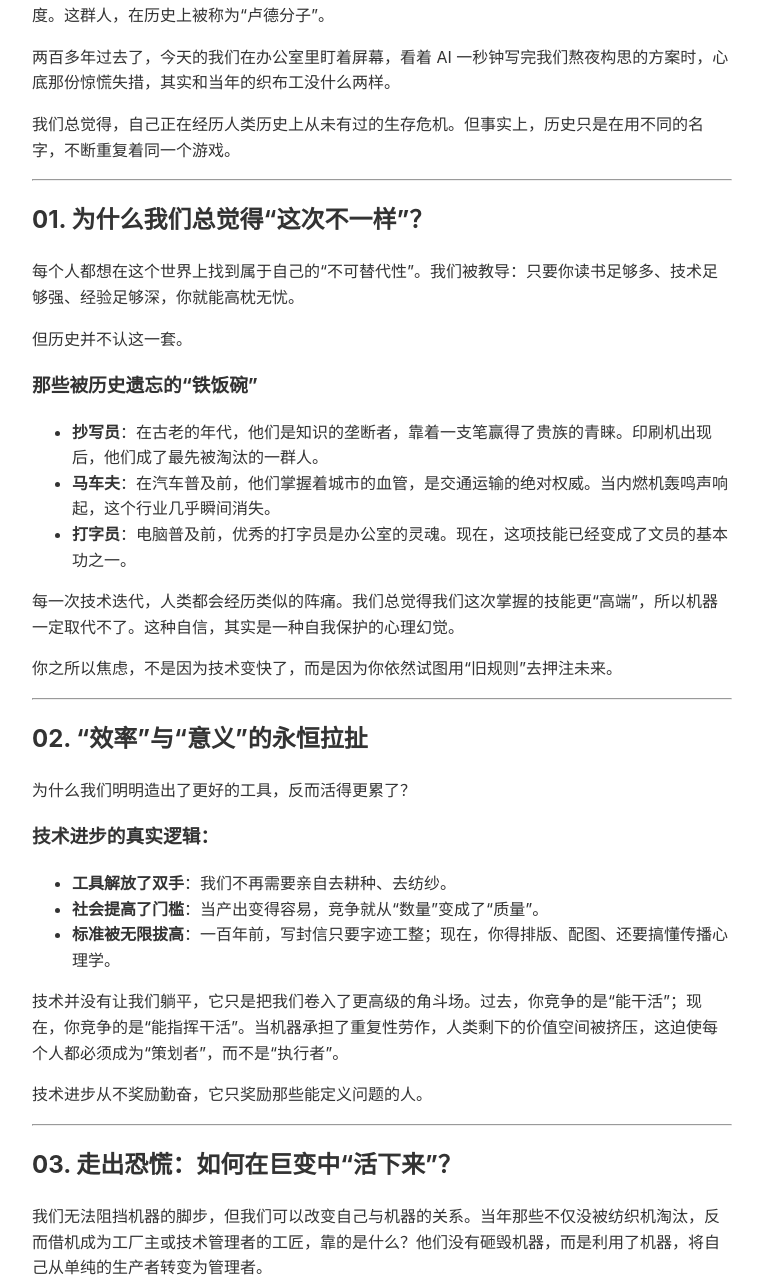
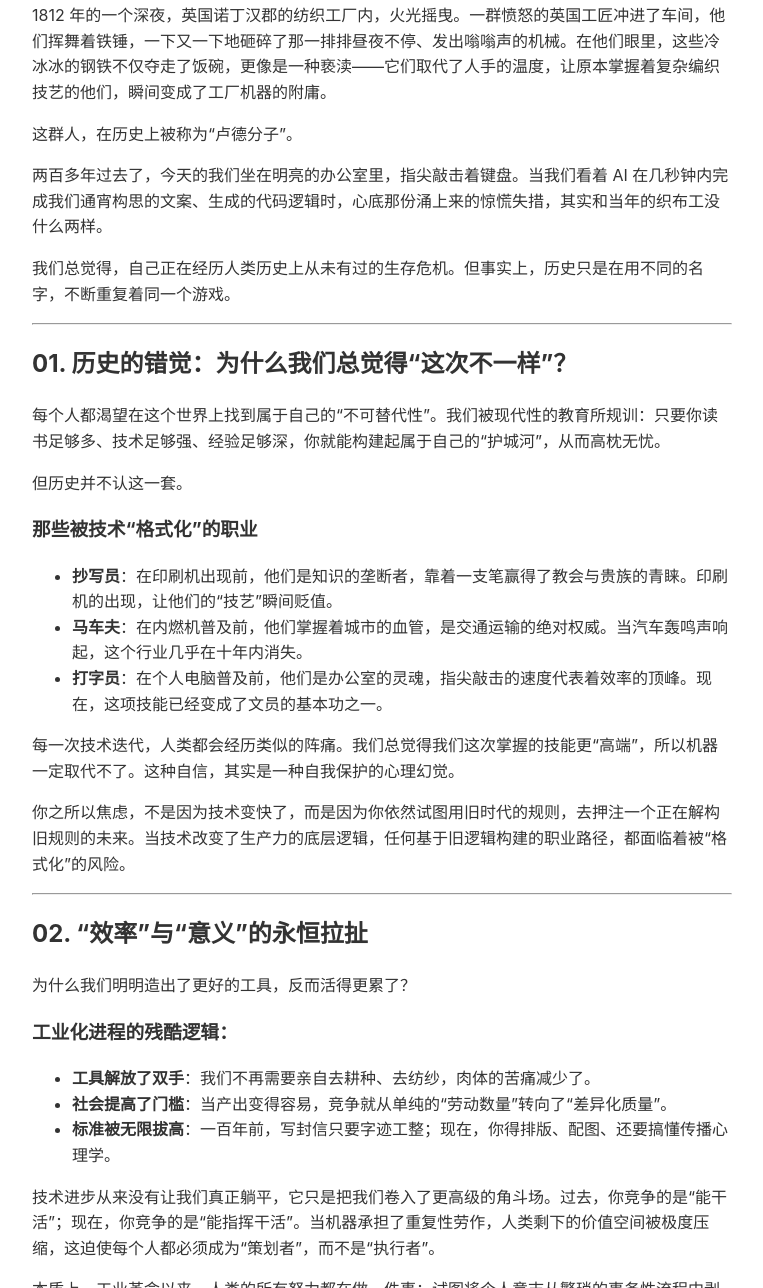
Before and after one commit to njcnki/my-blog, an Astro site: page /my-blog/posts/history-loop in a window 1280 px wide. Shown: the part 345-1633 px from the top of the page, without its empty margins (258-1021 px from the left). Built offline with nearby package versions, Linux system fonts and the light colour scheme; Astro itself is replaced by a stand-in of ours.

Commit message:
Expand history loop post to 2000 chars

```diff
--- a/src/content/posts/history-loop.md
+++ b/src/content/posts/history-loop.md
@@ -1,35 +1,37 @@
 ---
-title: '砸碎纺织机的人与焦虑的现代人：历史正在循环'
+title: '砸碎纺织机的人与焦虑的现代人：一场跨越两百年的历史循环'
 pubDate: '2026-03-12'
-description: '你现在感到的 AI 焦虑，其实是两百年前纺织工人们的老戏码。'
+description: '你现在感到的 AI 焦虑，其实是两百年前纺织工人们的老戏码。当我们用宏大历史的眼光审视技术变革，会发现我们从未真正离开过那个充满动荡的时代。'
 author: '说不得'
 tags: ['历史', '职场', '观察']
 ---
 
-# 砸碎纺织机的人与焦虑的现代人：历史正在循环
+# 砸碎纺织机的人与焦虑的现代人：一场跨越两百年的历史循环
 
-1812 年的一个深夜，一群愤怒的英国工匠冲进了纺织厂，挥舞着锤子砸碎了那一排排昼夜不停的机械。在他们眼里，这些冷冰冰的钢铁不仅夺走了饭碗，更像是一种亵渎——它们取代了人手的温度。这群人，在历史上被称为“卢德分子”。
+1812 年的一个深夜，英国诺丁汉郡的纺织工厂内，火光摇曳。一群愤怒的英国工匠冲进了车间，他们挥舞着铁锤，一下又一下地砸碎了那一排排昼夜不停、发出嗡嗡声的机械。在他们眼里，这些冷冰冰的钢铁不仅夺走了饭碗，更像是一种亵渎——它们取代了人手的温度，让原本掌握着复杂编织技艺的他们，瞬间变成了工厂机器的附庸。
 
-两百多年过去了，今天的我们在办公室里盯着屏幕，看着 AI 一秒钟写完我们熬夜构思的方案时，心底那份惊慌失措，其实和当年的织布工没什么两样。
+这群人，在历史上被称为“卢德分子”。
+
+两百多年过去了，今天的我们坐在明亮的办公室里，指尖敲击着键盘。当我们看着 AI 在几秒钟内完成我们通宵构思的文案、生成的代码逻辑时，心底那份涌上来的惊慌失措，其实和当年的织布工没什么两样。
 
 我们总觉得，自己正在经历人类历史上从未有过的生存危机。但事实上，历史只是在用不同的名字，不断重复着同一个游戏。
 
 ---
 
-## 01. 为什么我们总觉得“这次不一样”？
+## 01. 历史的错觉：为什么我们总觉得“这次不一样”？
 
-每个人都想在这个世界上找到属于自己的“不可替代性”。我们被教导：只要你读书足够多、技术足够强、经验足够深，你就能高枕无忧。
+每个人都渴望在这个世界上找到属于自己的“不可替代性”。我们被现代性的教育所规训：只要你读书足够多、技术足够强、经验足够深，你就能构建起属于自己的“护城河”，从而高枕无忧。
 
 但历史并不认这一套。
 
-### 那些被历史遗忘的“铁饭碗”
-*   **抄写员**：在古老的年代，他们是知识的垄断者，靠着一支笔赢得了贵族的青睐。印刷机出现后，他们成了最先被淘汰的一群人。
-*   **马车夫**：在汽车普及前，他们掌握着城市的血管，是交通运输的绝对权威。当内燃机轰鸣声响起，这个行业几乎瞬间消失。
-*   **打字员**：电脑普及前，优秀的打字员是办公室的灵魂。现在，这项技能已经变成了文员的基本功之一。
+### 那些被技术“格式化”的职业
+*   **抄写员**：在印刷机出现前，他们是知识的垄断者，靠着一支笔赢得了教会与贵族的青睐。印刷机的出现，让他们的“技艺”瞬间贬值。
+*   **马车夫**：在内燃机普及前，他们掌握着城市的血管，是交通运输的绝对权威。当汽车轰鸣声响起，这个行业几乎在十年内消失。
+*   **打字员**：在个人电脑普及前，他们是办公室的灵魂，指尖敲击的速度代表着效率的顶峰。现在，这项技能已经变成了文员的基本功之一。
 
 每一次技术迭代，人类都会经历类似的阵痛。我们总觉得我们这次掌握的技能更“高端”，所以机器一定取代不了。这种自信，其实是一种自我保护的心理幻觉。
 
-你之所以焦虑，不是因为技术变快了，而是因为你依然试图用“旧规则”去押注未来。
+你之所以焦虑，不是因为技术变快了，而是因为你依然试图用旧时代的规则，去押注一个正在解构旧规则的未来。当技术改变了生产力的底层逻辑，任何基于旧逻辑构建的职业路径，都面临着被“格式化”的风险。
 
 ---
 
@@ -37,28 +39,30 @@ tags: ['历史', '职场', '观察']
 
 为什么我们明明造出了更好的工具，反而活得更累了？
 
-### 技术进步的真实逻辑：
-*   **工具解放了双手**：我们不再需要亲自去耕种、去纺纱。
-*   **社会提高了门槛**：当产出变得容易，竞争就从“数量”变成了“质量”。
+### 工业化进程的残酷逻辑：
+*   **工具解放了双手**：我们不再需要亲自去耕种、去纺纱，肉体的苦痛减少了。
+*   **社会提高了门槛**：当产出变得容易，竞争就从单纯的“劳动数量”转向了“差异化质量”。
 *   **标准被无限拔高**：一百年前，写封信只要字迹工整；现在，你得排版、配图、还要搞懂传播心理学。
 
-技术并没有让我们躺平，它只是把我们卷入了更高级的角斗场。过去，你竞争的是“能干活”；现在，你竞争的是“能指挥干活”。当机器承担了重复性劳作，人类剩下的价值空间被挤压，这迫使每个人都必须成为“策划者”，而不是“执行者”。
+技术进步从来没有让我们真正躺平，它只是把我们卷入了更高级的角斗场。过去，你竞争的是“能干活”；现在，你竞争的是“能指挥干活”。当机器承担了重复性劳作，人类剩下的价值空间被极度压缩，这迫使每个人都必须成为“策划者”，而不是“执行者”。
 
-技术进步从不奖励勤奋，它只奖励那些能定义问题的人。
+本质上，工业革命以来，人类的所有努力都在做一件事：试图将个人意志从繁琐的事务性流程中剥离出来。但我们忽略了一个代价——当我们不再需要亲自“生产”时，我们对自己工作的掌控感也在随之丧失。
 
 ---
 
 ## 03. 走出恐慌：如何在巨变中“活下来”？
 
-我们无法阻挡机器的脚步，但我们可以改变自己与机器的关系。当年那些不仅没被纺织机淘汰，反而借机成为工厂主或技术管理者的工匠，靠的是什么？他们没有砸毁机器，而是利用了机器，将自己从单纯的生产者转变为管理者。
+我们无法阻挡机器的脚步，但我们可以改变自己与机器的关系。当年那些不仅没被纺织机淘汰，反而借机成为工厂主或技术管理者的工匠，靠的是什么？
+
+他们没有试图把织布机砸个粉碎，而是选择学习如何维护这些机器，如何管理庞大的生产流程，将自己从单纯的生产者转变为管理者。
 
 ### 给你的破局指南：
 
 1.  **从“产出者”变为“策展人”**：
-    不要再去做那些“谁都能做”的标准化工作。要把自己当作一个项目的“策展人”或“导演”，你的核心能力不是写完那篇文章，而是整合所有资源，完成一次完美的输出。
+    不要再去做那些“谁都能做”的标准化工作。在这个信息泛滥的时代，最好的价值不是“创造”，而是“筛选”。要把自己当作一个项目的“策展人”或“导演”，你的核心能力不是写完那篇文章，而是整合所有资源，完成一次完美的输出。
 
 2.  **构建“机器听不懂”的护城河**：
-    人工智能可以通过数据分析出趋势，但它无法理解人性中的矛盾、脆弱、以及那种带有体温的信任。在关键的人际决策、深度合作和情感纽带上，那是你的主场。
+    人工智能可以通过数据分析出趋势，但它无法理解人性中的矛盾、脆弱、以及那种带有体温的信任。在关键的人际决策、深度合作和情感纽带上，那是你的主场。只有在高度不确定性的场景下，人类的判断才是不可替代的。
 
 3.  **拒绝成为“工具人”**：
     如果一份工作每天只需要重复同样的动作，别犹豫，尽快转行。那是你在给自己的未来“折旧”。
```
